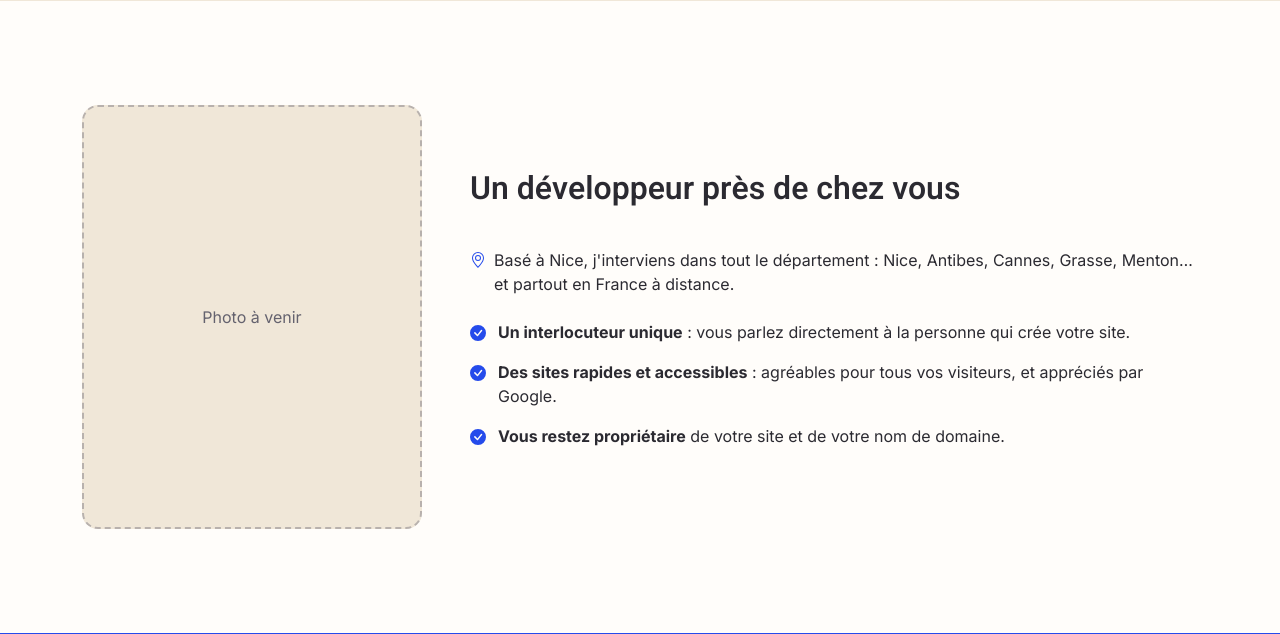
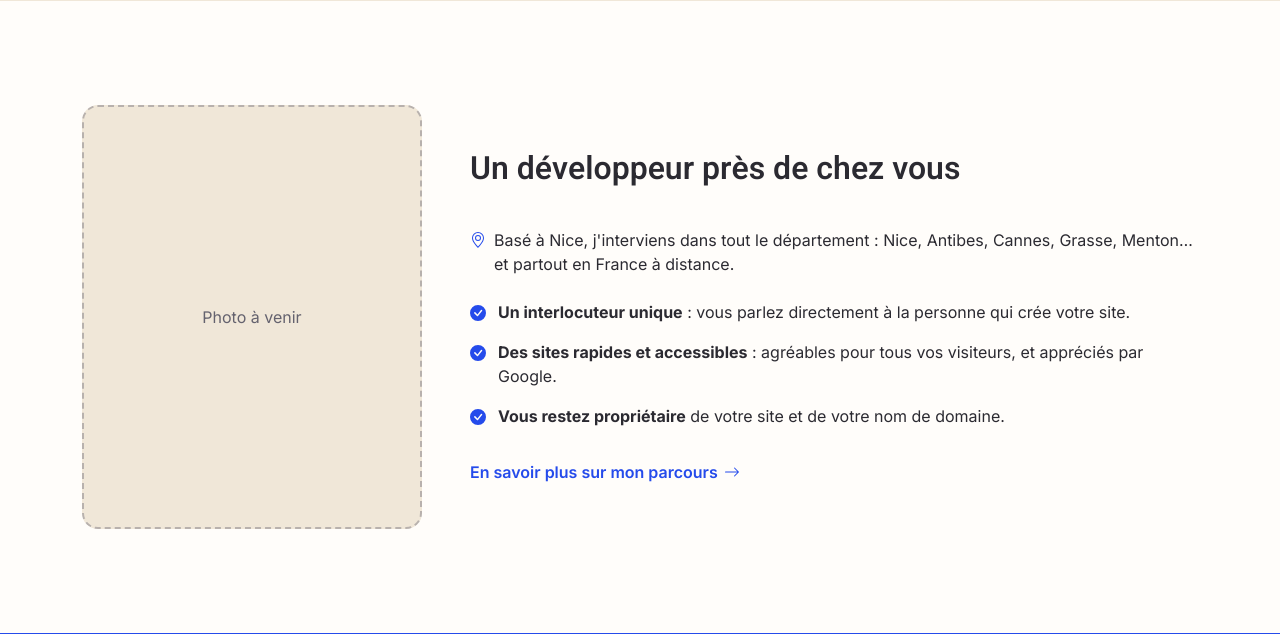
Before and after one commit to Jige06/SolvR, a PHP site: page / in a window 1280 px wide. Shown: the part 2406-3040 px from the top of the page. Run offline with PHP 8.4, Linux system fonts and the light colour scheme.

Commit message:
feat: lien vers la page À propos depuis l'accueil

```diff
--- a/index.php
+++ b/index.php
@@ -185,6 +185,7 @@ require __DIR__ . '/includes/header.php';
                         <li><?= icon('check', 'icon-accent') ?> <span><strong>Des sites rapides et accessibles</strong> : agréables pour tous vos visiteurs, et appréciés par Google.</span></li>
                         <li><?= icon('check', 'icon-accent') ?> <span><strong>Vous restez propriétaire</strong> de votre site et de votre nom de domaine.</span></li>
                     </ul>
+                    <a class="link-fleche mt-3" href="<?= e($pages['a-propos']['path']) ?>">En savoir plus sur mon parcours <?= icon('arrow-right') ?></a>
                 </div>
             </div>
         </div>
```
